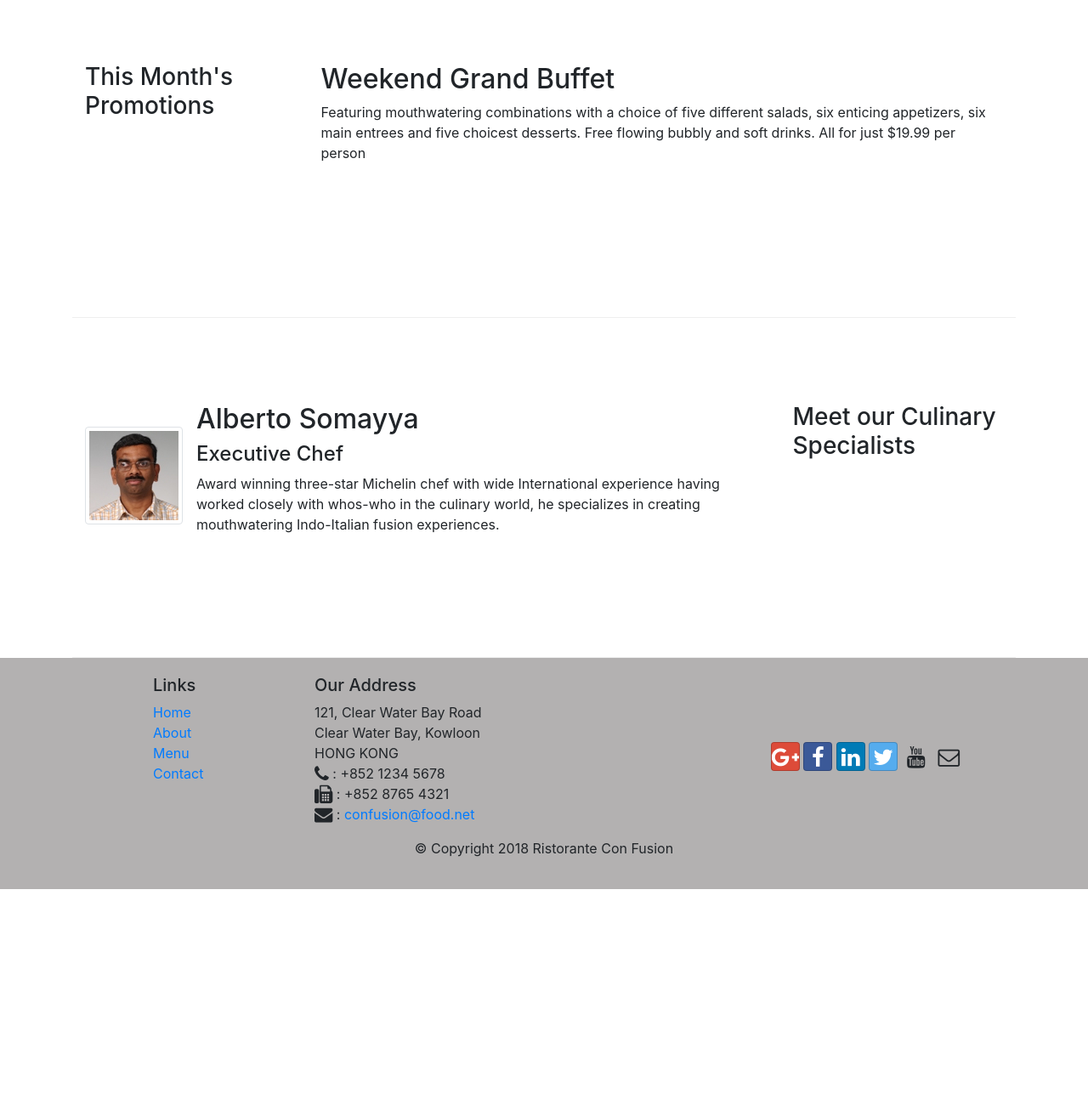
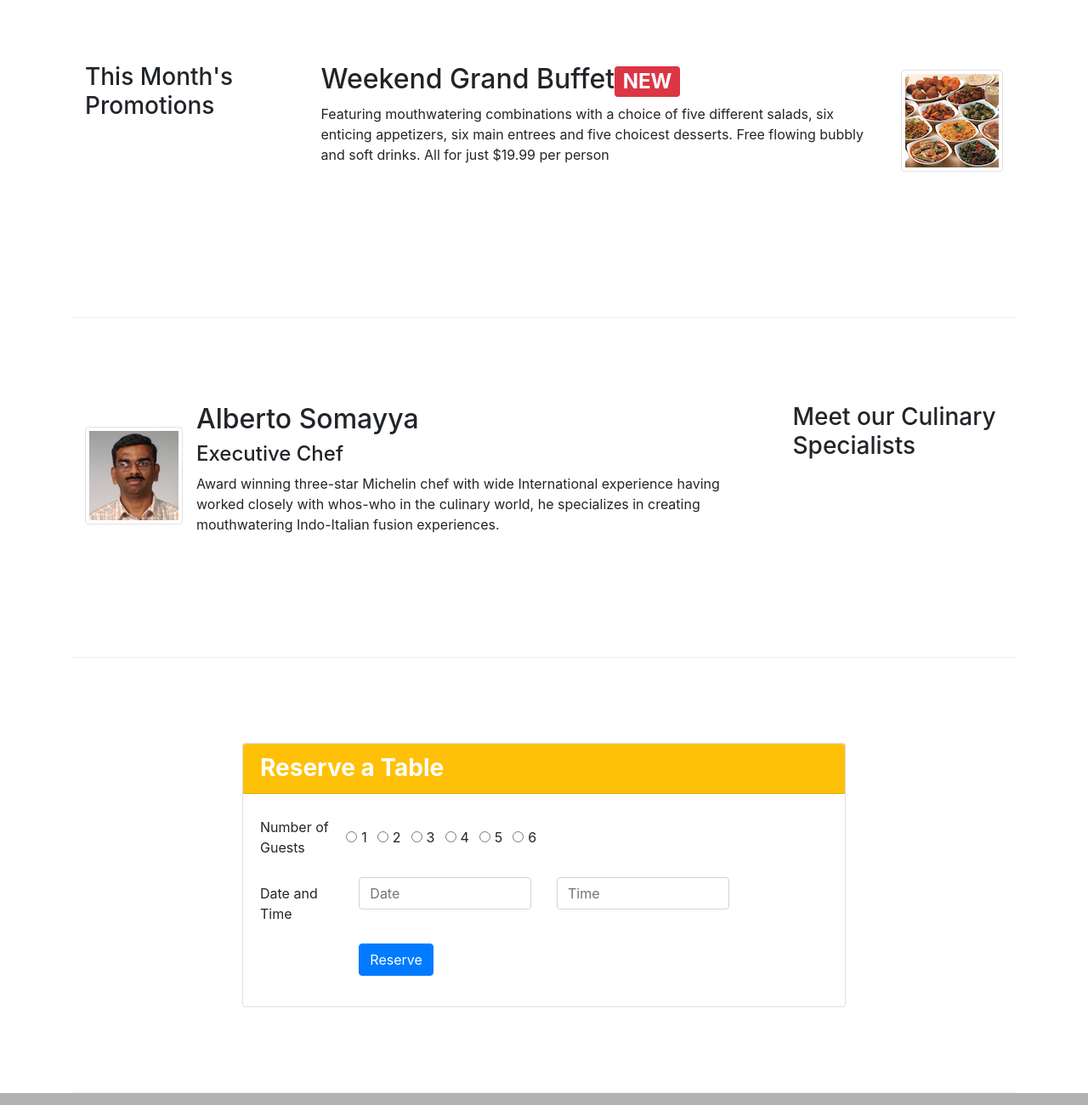
Before and after one commit to rahilkapoor/Website_Coursera, a website: page index.html in a window 1280 px wide. Shown: the part 760-2060 px from the top of the page at 85% size. Before the commit the page ends 1856 px from the top, so only its background shows below. Drawn offline with nearby package versions, Linux system fonts and the light colour scheme.

Commit message:
Assignment-2

```diff
--- a/index.html
+++ b/index.html
@@ -78,8 +78,13 @@
 							your culinary senses!
 						</p>
 					</div>
-					<div class="col-12 col-sm align-self-center">
+					<div class="col-12 col-sm-3 align-self-center">
 						<img src="img/logo.png" class="img-fluid" />
+					</div>
+					<div class="col-12 col-sm-3 align-self-center">
+						<button type="button" class="btn btn-warning btn-lg btn-block">
+							<a href="#reservetable">Reserve Table</a>
+						</button>
 					</div>
 				</div>
 			</div>
@@ -98,7 +103,10 @@
 							alt="Uthappizza"
 						/>
 						<div class="media-body">
-							<h2 class="mt-0">Uthappizza</h2>
+							<h2 class="mt-0">
+								Uthappizza<span class="badge badge-danger">HOT</span
+								><span class="badge badge-pill badge-secondary">$4.99</span>
+							</h2>
 							<p class="d-none d-sm-block">
 								A unique combination of Indian Uthappam (pancake) and Italian
 								pizza, topped with Cerignola olives, ripe vine cherry tomatoes,
@@ -114,13 +122,24 @@
 					<h3>This Month's Promotions</h3>
 				</div>
 				<div class="col col-sm col-md">
-					<h2>Weekend Grand Buffet</h2>
-					<p>
-						Featuring mouthwatering combinations with a choice of five different
-						salads, six enticing appetizers, six main entrees and five choicest
-						desserts. Free flowing bubbly and soft drinks. All for just $19.99
-						per person
-					</p>
+					<div class="media">
+						<div class="media-body">
+							<h2 class="mt-0">
+								Weekend Grand Buffet<span class="badge badge-danger">NEW</span>
+							</h2>
+							<p class="d-none d-sm-block">
+								Featuring mouthwatering combinations with a choice of five
+								different salads, six enticing appetizers, six main entrees and
+								five choicest desserts. Free flowing bubbly and soft drinks. All
+								for just $19.99 per person
+							</p>
+						</div>
+						<img
+							class="d-flex ml-3 img-thumbnail align-self-center"
+							src="img/buffet.png"
+							alt="Buffet"
+						/>
+					</div>
 				</div>
 			</div>
 
@@ -144,6 +163,115 @@
 								world, he specializes in creating mouthwatering Indo-Italian
 								fusion experiences.
 							</p>
+						</div>
+					</div>
+				</div>
+			</div>
+
+			<div class="row row-content align-item-center">
+				<div class="col-12 col-sm-8 offset-md-2">
+					<div class="card">
+						<h3 class="card-header bg-warning text-white">
+							<strong>Reserve a Table</strong>
+						</h3>
+						<div class="card-body">
+							<form id="reservetable">
+								<div class="form-group row">
+									<label for="guests" class="col-md-2 col-form-label"
+										>Number of Guests</label
+									>
+									<div class="form-check form-check-inline">
+										<input
+											class="form-check-input"
+											type="radio"
+											name="inlineRadioOptions"
+											id="inlineRadio1"
+											value="option1"
+										/>
+										<label class="form-check-label" for="inlineRadio1">1</label>
+									</div>
+									<div class="form-check form-check-inline">
+										<input
+											class="form-check-input"
+											type="radio"
+											name="inlineRadioOptions"
+											id="inlineRadio1"
+											value="option1"
+										/>
+										<label class="form-check-label" for="inlineRadio1">2</label>
+									</div>
+									<div class="form-check form-check-inline">
+										<input
+											class="form-check-input"
+											type="radio"
+											name="inlineRadioOptions"
+											id="inlineRadio1"
+											value="option1"
+										/>
+										<label class="form-check-label" for="inlineRadio1">3</label>
+									</div>
+									<div class="form-check form-check-inline">
+										<input
+											class="form-check-input"
+											type="radio"
+											name="inlineRadioOptions"
+											id="inlineRadio1"
+											value="option1"
+										/>
+										<label class="form-check-label" for="inlineRadio1">4</label>
+									</div>
+									<div class="form-check form-check-inline">
+										<input
+											class="form-check-input"
+											type="radio"
+											name="inlineRadioOptions"
+											id="inlineRadio1"
+											value="option1"
+										/>
+										<label class="form-check-label" for="inlineRadio1">5</label>
+									</div>
+									<div class="form-check form-check-inline">
+										<input
+											class="form-check-input"
+											type="radio"
+											name="inlineRadioOptions"
+											id="inlineRadio1"
+											value="option1"
+										/>
+										<label class="form-check-label" for="inlineRadio1">6</label>
+									</div>
+								</div>
+								<div class="form-group row">
+									<label for="telnum" class="col-12 col-md-2 col-form-label"
+										>Date and Time</label
+									>
+									<div class="col-12 col-md-4">
+										<input
+											type="text"
+											class="form-control"
+											id="date"
+											name="date"
+											placeholder="Date"
+										/>
+									</div>
+									<div class="col-12 col-md-4">
+										<input
+											type="text"
+											class="form-control"
+											id="time"
+											name="time"
+											placeholder="Time"
+										/>
+									</div>
+								</div>
+								<div class="form-group row">
+									<div class="offset-md-2 col-md-10">
+										<button type="submit" class="btn btn-primary">
+											Reserve
+										</button>
+									</div>
+								</div>
+							</form>
 						</div>
 					</div>
 				</div>
```
